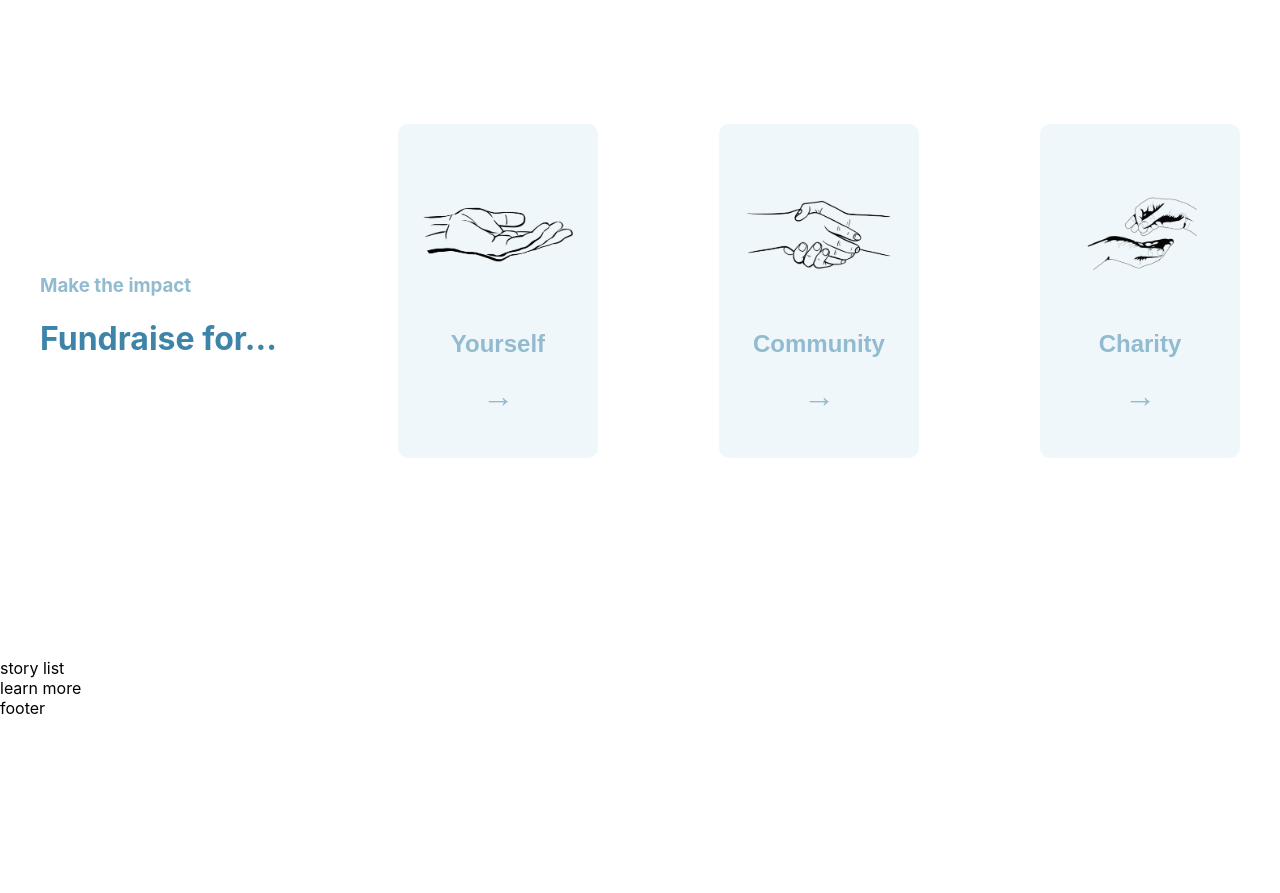
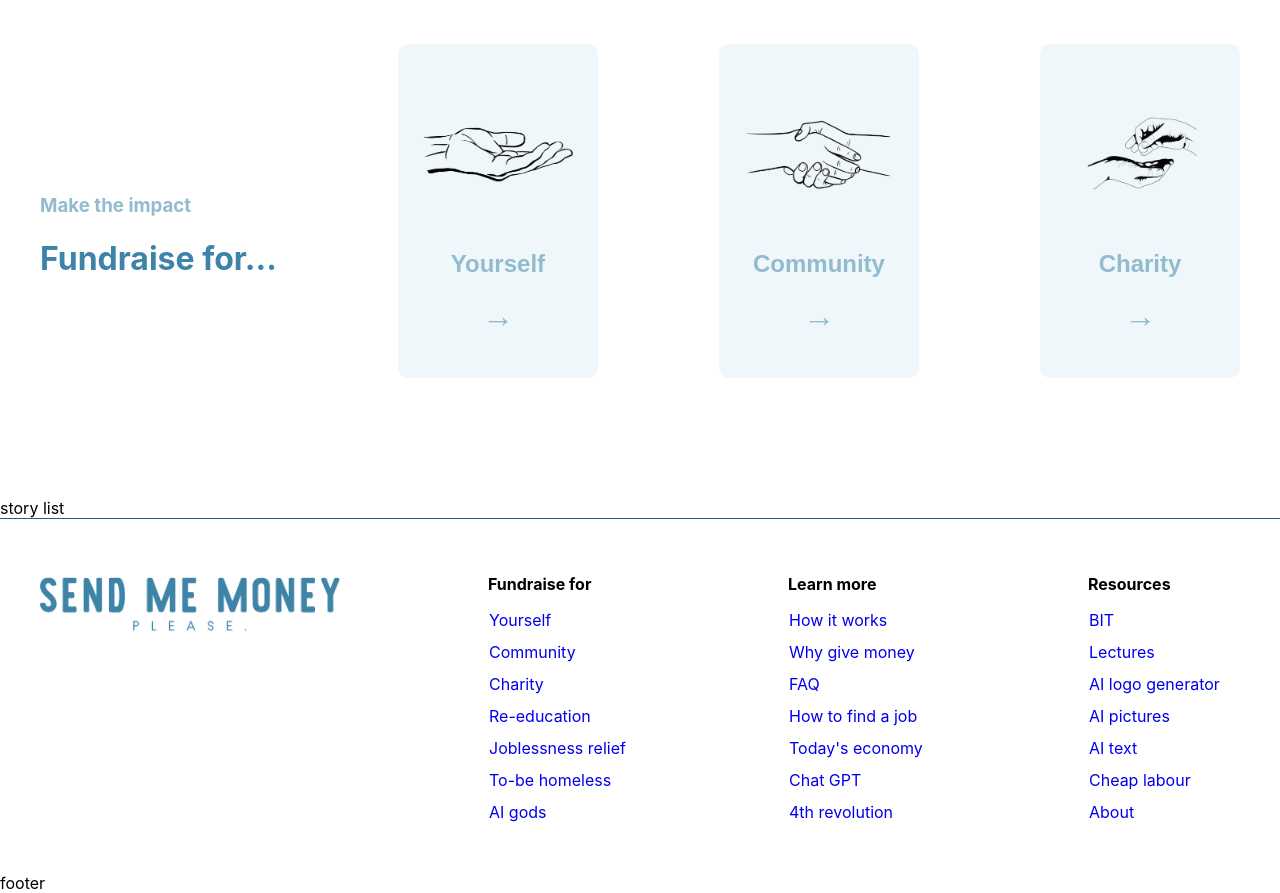
Before and after one commit to AdomasKazlauskas/BD, a React (Create React App) app in the folder react-side/: page / in a window 1280 px wide. Shown: the part 1460-2353 px from the top of the page. Before the commit the page ends 2178 px from the top, so only its background shows below. Built offline with nearby package versions, Linux system fonts and the light colour scheme.

Commit message:
Learn-more-static

```diff
--- a/react-side/src/App.jsx
+++ b/react-side/src/App.jsx
@@ -3,6 +3,7 @@ import FundraiseFor from "./components/FundraiseFor";
 import Header from "./components/Header";
 import Hero from "./components/Hero";
 import HowItWorks from "./components/HowItWorks";
+import LearnMore from "./components/LearnMore";
 
 function App() {
   return (
@@ -12,7 +13,7 @@ function App() {
       <HowItWorks />
       <FundraiseFor />
       <section>story list</section>
-      <section>learn more</section>
+      <LearnMore />
       <footer>footer</footer>
     </div>
   );
--- a/react-side/src/App.scss
+++ b/react-side/src/App.scss
@@ -18,7 +18,7 @@
 
 .logotype {
   width: 300px;
-  margin: 0px 100px 0px 60px;
+  margin: 0px 100px 0px 70px;
 }
 
 .header-button {
@@ -138,7 +138,7 @@
   justify-items: center;
   --w: 1200px;
   width: var(--w);
-  margin: 200px calc((100% - var(--w)) / 2);
+  margin: 120px calc((100% - var(--w)) / 2);
   justify-content: space-between;
 }
 
@@ -188,3 +188,45 @@
 .fundraise-arrow {
   margin: 20px 0px 10px 0px;
 }
+
+.full-width {
+  border-top: 1px solid #166289;
+}
+
+.learn-more {
+  display: flex;
+  flex-direction: row;
+  justify-items: left;
+  --w: 1200px;
+  width: var(--w);
+  margin: 25px calc((100% - var(--w)) / 2);
+  justify-content: space-between;
+  & .logotype {
+    margin: 10px 0px 200px 0px;
+  }
+}
+
+.link-column {
+  display: flex;
+  flex-direction: column;
+  align-items: center;
+  align-items: start;
+}
+
+.bold {
+  font-weight: bold;
+  margin: 30px 0px 10px 0px;
+  padding: 0px 0px 0px 5px;
+}
+
+.learn-more .link-column a {
+  text-decoration: none;
+  padding: 5px 0px 5px 5px;
+  border-radius: 10px;
+  border: 1px solid #fff;
+  width: 150px;
+  &:hover {
+    border: 1px solid #92bbcf;
+    transition: all 0.5s ease-out;
+  }
+}
--- a/react-side/src/components/LearnMore.jsx
+++ b/react-side/src/components/LearnMore.jsx
@@ -0,0 +1,44 @@
+import "../App.scss";
+import logo from "../assets/logo.png";
+
+function LearnMore() {
+  return (
+    <div className="full-width">
+      <div className="learn-more">
+        <img className="logotype" src={logo} alt="logo" />
+        <div className="link-column">
+          <h4 className="bold">Fundraise for</h4>
+          <a href="/">Yourself</a>
+          <a href="/">Community</a>
+          <a href="/">Charity</a>
+          <a href="/">Re-education</a>
+          <a href="/">Joblessness relief</a>
+          <a href="/">To-be homeless</a>
+          <a href="/">AI gods</a>
+        </div>
+        <div className="link-column">
+          <h4 className="bold">Learn more</h4>
+          <a href="/">How it works</a>
+          <a href="/">Why give money</a>
+          <a href="/">FAQ</a>
+          <a href="/">How to find a job</a>
+          <a href="/">Today's economy</a>
+          <a href="/">Chat GPT</a>
+          <a href="/">4th revolution</a>
+        </div>
+        <div className="link-column">
+          <h4 className="bold">Resources</h4>
+          <a href="/">BIT</a>
+          <a href="/">Lectures</a>
+          <a href="/">AI logo generator</a>
+          <a href="/">AI pictures</a>
+          <a href="/">AI text</a>
+          <a href="/">Cheap labour</a>
+          <a href="/">About</a>
+        </div>
+      </div>
+    </div>
+  );
+}
+
+export default LearnMore;
```
Also changed, not shown: react-side/src/assets/logo.png.
